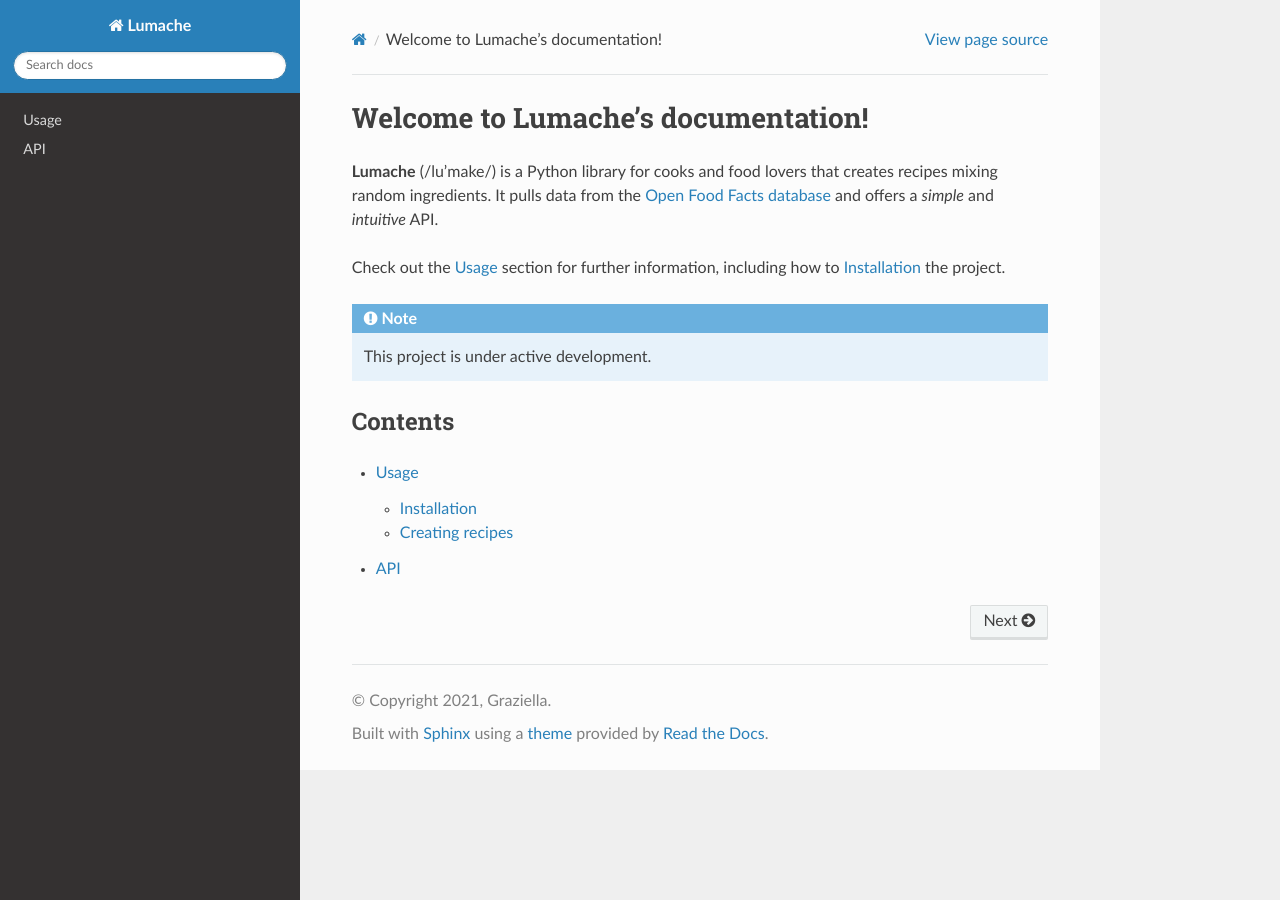
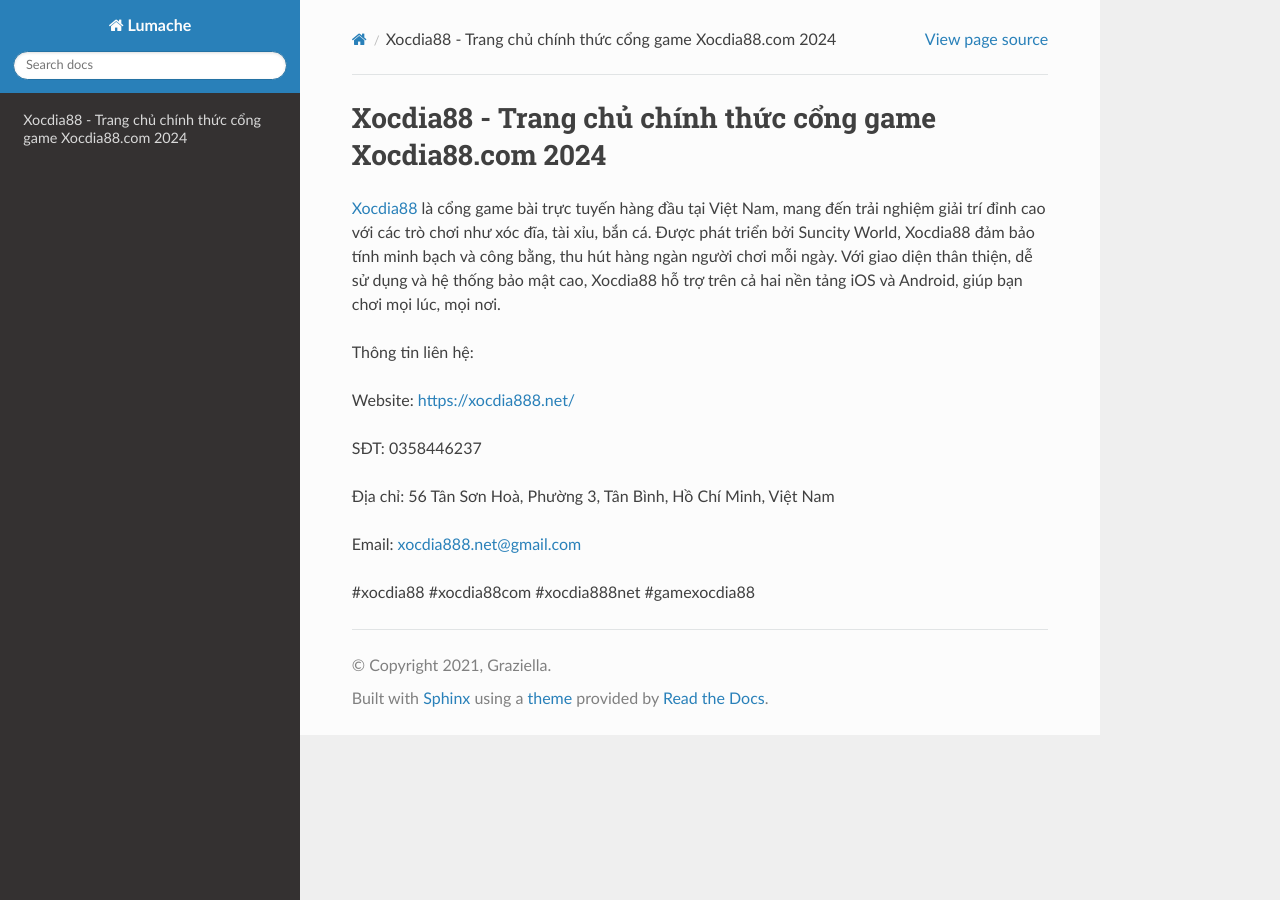
Before and after one commit to JonsCalicut123/xocdia888net, a Sphinx documentation site: the page built from docs/source/index.rst, in a window 1280 px wide. Built offline with Sphinx 7.4.7 and the Read the Docs theme 3.1.0, drawn with Linux system fonts in a browser that asks for light colours.

Commit message:
Update index.rst

```diff
--- a/docs/source/index.rst
+++ b/docs/source/index.rst
@@ -1,22 +1,16 @@
-Welcome to Lumache's documentation!
+Xocdia88 - Trang chủ chính thức cổng game Xocdia88.com 2024
 ===================================
 
-**Lumache** (/lu'make/) is a Python library for cooks and food lovers
-that creates recipes mixing random ingredients.
-It pulls data from the `Open Food Facts database <https://world.openfoodfacts.org/>`_
-and offers a *simple* and *intuitive* API.
+`Xocdia88 <https://xocdia888.net/>`_ là cổng game bài trực tuyến hàng đầu tại Việt Nam, mang đến trải nghiệm giải trí đỉnh cao với các trò chơi như xóc đĩa, tài xỉu, bắn cá. Được phát triển bởi Suncity World, Xocdia88 đảm bảo tính minh bạch và công bằng, thu hút hàng ngàn người chơi mỗi ngày. Với giao diện thân thiện, dễ sử dụng và hệ thống bảo mật cao, Xocdia88 hỗ trợ trên cả hai nền tảng iOS và Android, giúp bạn chơi mọi lúc, mọi nơi.
 
-Check out the :doc:`usage` section for further information, including
-how to :ref:`installation` the project.
+Thông tin liên hệ:
 
-.. note::
+Website: https://xocdia888.net/
 
-   This project is under active development.
+SĐT: 0358446237
 
-Contents
---------
+Địa chỉ: 56 Tân Sơn Hoà, Phường 3, Tân Bình, Hồ Chí Minh, Việt Nam
 
-.. toctree::
+Email: xocdia888.net@gmail.com
 
-   usage
-   api
+#xocdia88 #xocdia88com #xocdia888net #gamexocdia88
```
